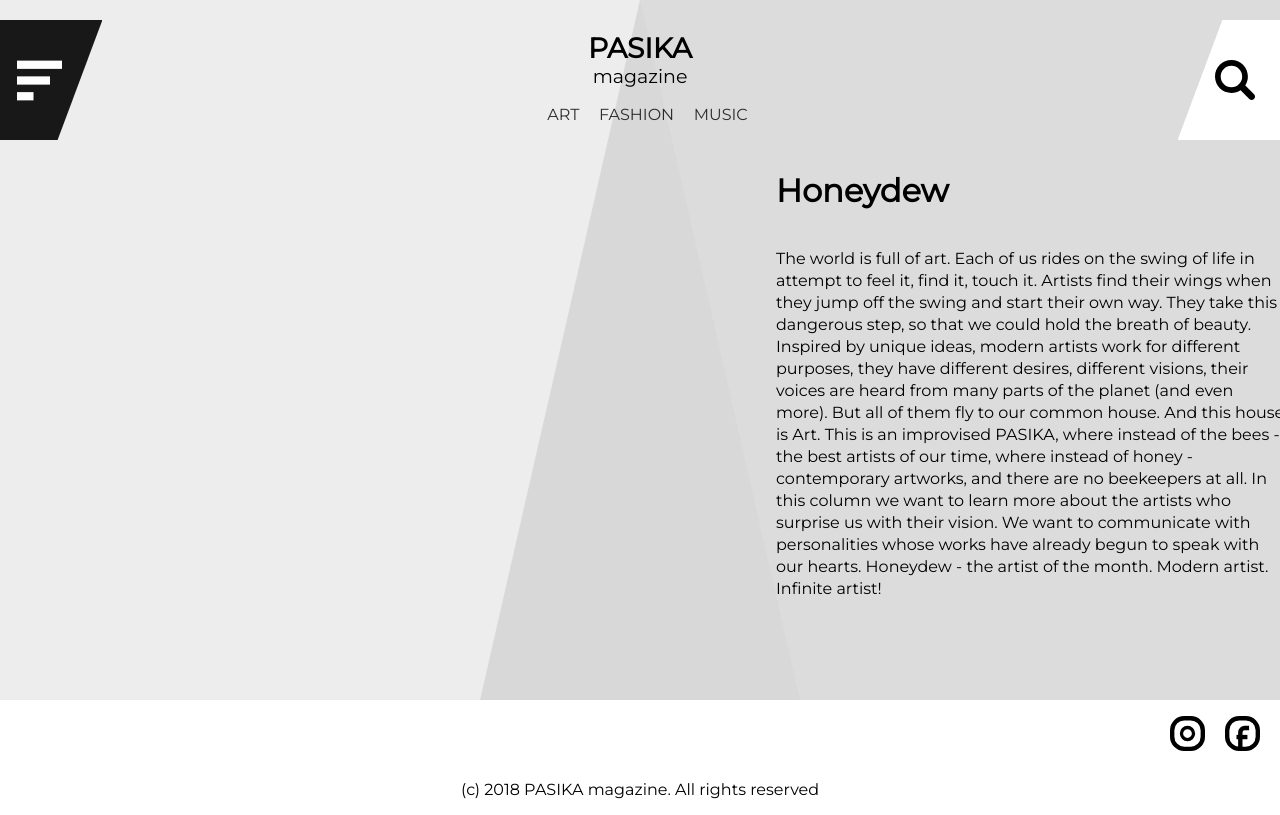
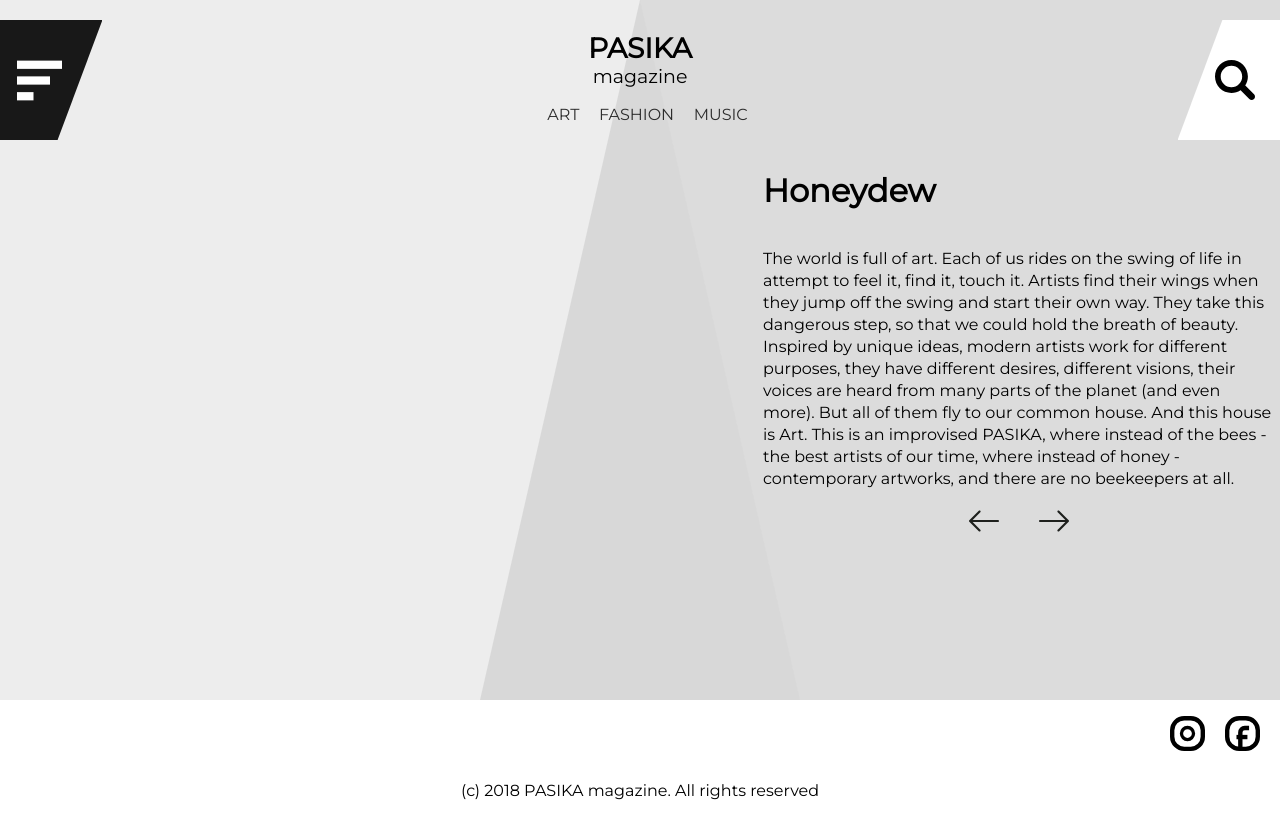
Before and after one commit to maximys963/pasika, a React (Create React App) app: page /honeydew in a window 1280 px wide. Shown: the top 815 px of the page. Built offline with nearby package versions, Linux system fonts and the light colour scheme.

Commit message:
add image place

```diff
--- a/src/App.js
+++ b/src/App.js
@@ -31,7 +31,7 @@ class App extends Component {
                       key={location.key}
                   >
                     <Switch location={location} >
-                      <Route exact path='/covers' component={Covers}/>
+                      <Route exact path='/' component={Covers}/>
                       <Route path='/art' component={Art}/>
                       <Route path='/music' component={Music}/>
                       <Route path='/fashion' component={Fashion}/>
--- a/src/components/covers.js
+++ b/src/components/covers.js
@@ -1,5 +1,7 @@
 import React, {Component} from 'react';
 import styled from 'styled-components'
+import {NavLink} from 'react-router-dom'
+
 
 const Container = styled.div`
 position: absolute;
@@ -15,20 +17,21 @@ font-family: 'Montserrat', sans-serif;
 `;
 
 const Image = styled.img`
-width: 25%;
+border: 0;
+width: 100%;
 height: 500px;
-margin-left: 10px;
-margin-right: 10px;
-background: white
+background: white;
+&:hover{opacity: 0.8};
+&:active{opacity: 0.5};
 `;
 
 class Covers extends Component {
     render() {
         return (
             <Container>
-                <Image/>
-                <Image/>
-                <Image/>
+                <NavLink to="/issues" style={{width: "25%", marginLeft: "10px", marginRight: "10px" }}><Image/></NavLink>
+                <NavLink to="/issues" style={{width: "25%",  marginLeft: "10px", marginRight: "10px" }}><Image/></NavLink>
+                <NavLink to="/issues" style={{width: "25%",  marginLeft: "10px", marginRight: "10px" }}><Image/></NavLink>
             </Container>
         );
     }
--- a/src/components/honeydew.js
+++ b/src/components/honeydew.js
@@ -2,6 +2,28 @@ import React, {Component} from 'react';
 import PropTypes from 'prop-types';
 import styled from 'styled-components'
 
+
+
+const ArrowContainer = styled.div`
+width: 100%;
+display: flex;
+flex-direction: row;
+justify-content: center;
+align-items: center;
+`;
+const ArrowLeft = styled.img`
+width: 30px;
+height: 30px;
+transform: scale(-1, 1);
+margin-right: 20px;
+cursor: pointer;
+`;
+const ArrowRight = styled.img`
+width: 30px;
+height: 30px;
+margin-left: 20px;
+cursor: pointer;
+`;
 
 const Information = styled.p`
 width: 100%;
@@ -12,8 +34,7 @@ font-family: 'Montserrat', sans-serif;
 const Container = styled.div`
 position: absolute;
 top: 150px;
-left: 8px;
-right: 0;
+right: 5px;
 width: 100%;
 display: flex;
 flex-direction: row;
@@ -33,25 +54,61 @@ justify-content: center;
 
 
 class HoneyDew extends Component {
+    constructor(props){
+        super(props);
+        this.state = {
+            currentPage: 0,
+            infromationArr: [
+                '     The world is full of art. Each of us rides on the swing of life in attempt to feel it,\n' +
+                '                    find it, touch it. Artists find their wings when they jump off the swing and start their own way.\n' +
+                '                    They take this dangerous step, so that we could hold the breath of beauty.\n' +
+                '                    Inspired by unique ideas, modern artists work for different purposes, they have different desires,\n' +
+                '                    different visions, their voices are heard from many parts of the planet (and even more).\n' +
+                '                    But all of them fly to our common house. And this house is Art. This is an improvised PASIKA,\n' +
+                '                    where instead of the bees - the best artists of our time,\n' +
+                '                    where  instead of honey - contemporary artworks, and there are no beekeepers at all.',
+
+                ' In this column we want to learn more about the artists who surprise us with their vision.\n' +
+                '                    We want to communicate with personalities whose works have already begun to speak with our hearts.\n' +
+                '                    Honeydew - the artist of the month. Modern artist. Infinite artist!'
+            ]
+        };
+        this.ChangePageUp = this.ChangePageUp.bind(this);
+        this.ChangePageDown = this.ChangePageDown.bind(this);
+        };
+
+    ChangePageUp(){
+        if(this.state.infromationArr.length-1 !== this.state.currentPage){
+            this.setState({
+                currentPage: this.state.currentPage + 1
+            })
+        }
+
+    }
+    ChangePageDown(){
+        if(this.state.currentPage > 0){
+            this.setState({
+                currentPage: this.state.currentPage -1
+            })
+        }
+    }
+
     render() {
         return (
             <Container>
                 <ContentContainer>
                 <h1>Honeydew</h1>
                 <Information>
-                    The world is full of art. Each of us rides on the swing of life in attempt to feel it,
-                    find it, touch it. Artists find their wings when they jump off the swing and start their own way.
-                    They take this dangerous step, so that we could hold the breath of beauty.
-                    Inspired by unique ideas, modern artists work for different purposes, they have different desires,
-                    different visions, their voices are heard from many parts of the planet (and even more).
-                    But all of them fly to our common house. And this house is Art. This is an improvised PASIKA,
-                    where instead of the bees - the best artists of our time,
-                    where  instead of honey - contemporary artworks, and there are no beekeepers at all.
-
-                    In this column we want to learn more about the artists who surprise us with their vision.
-                    We want to communicate with personalities whose works have already begun to speak with our hearts.
-                    Honeydew - the artist of the month. Modern artist. Infinite artist!
+                    {this.state.infromationArr.slice(this.state.currentPage, this.state.currentPage+1).map((element)=>(
+                        <div>
+                            {element}
+                        </div>
+                    ))}
                 </Information>
+                    <ArrowContainer>
+                        <ArrowLeft src={require(".././icons/right-arrow.svg")} onClick={this.ChangePageDown} />
+                        <ArrowRight src={require(".././icons/right-arrow.svg")} onClick={this.ChangePageUp} />
+                    </ArrowContainer>
                 </ContentContainer>
             </Container>
         );
--- a/src/components/mainPage.css
+++ b/src/components/mainPage.css
@@ -10,6 +10,8 @@ html, body {
 }
 #pasika{
     cursor: pointer;
+    transition: color 1s ease;
+    animation-delay: 1.5s;
 }
 #pasika:hover{
     opacity: 0.8;
@@ -281,10 +283,14 @@ font-size: 19px;
 .copyright-container{
     width: 100%;
     position: absolute;
-    bottom: -15px;
+    bottom: 0;
     left: 0;
     display: flex;
     flex-direction: row;
     justify-content: center;
     font-family: 'Montserrat', sans-serif;
+    margin-bottom: 0;
 }
+.copyright{
+    margin-bottom: 0;
+}
--- a/src/components/mainPage.js
+++ b/src/components/mainPage.js
@@ -133,7 +133,7 @@ class MainPage extends Component {
         return (
             <div className="main-page-container" >
                 <div className="menu-container" style={{zIndex: 4}} >
-                    <h2 id="pasika" onClick={pasikaAnimation} >PASIKA</h2>
+                    <h2 ><NavLink onClick={pasikaAnimation} id="pasika" style={{textDecoration: 'none', color: 'black' }} to="/">PASIKA</NavLink></h2>
                     <p id="magazine">magazine</p>
                     <ul className='menu'>
                         <li  onClick={artAnimation}><NavLink className="main-menu-item"  to="/art" style={{textDecoration: 'none', color: 'black'}}>ART</NavLink></li>
```
